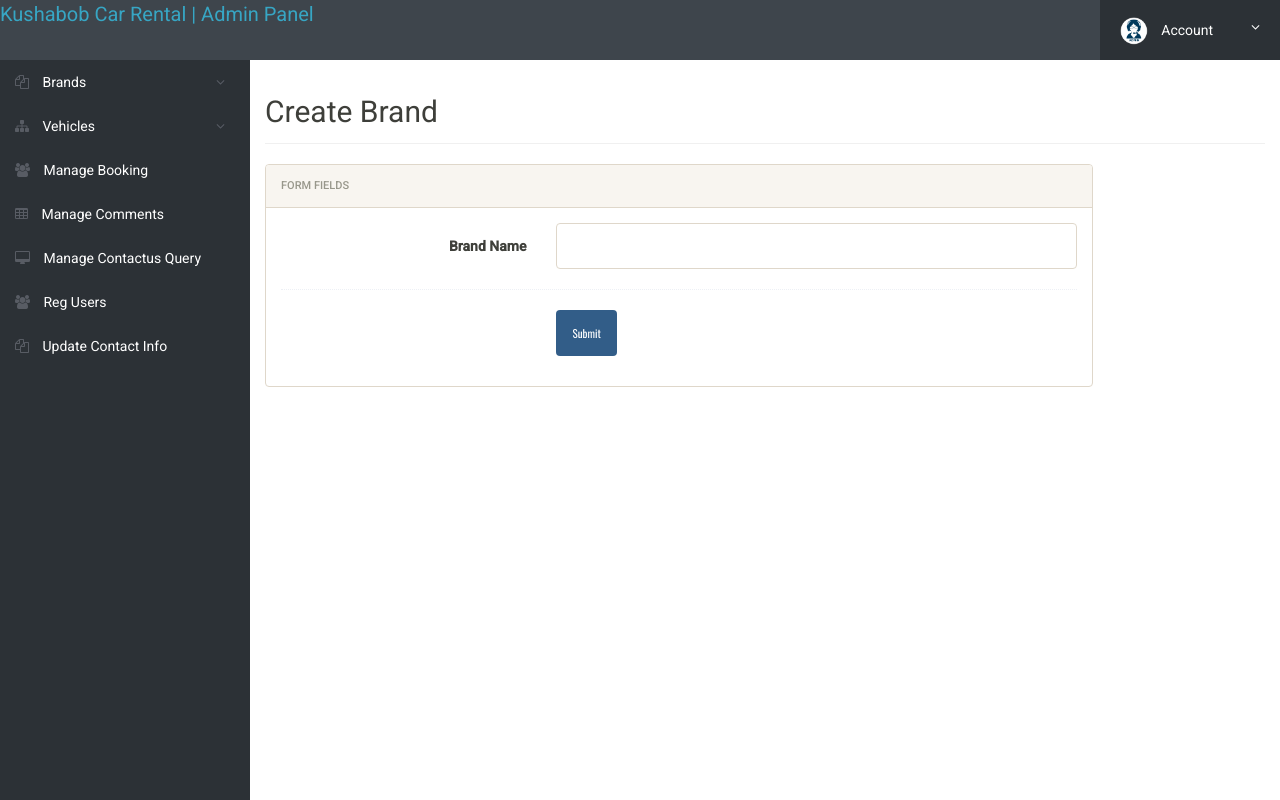
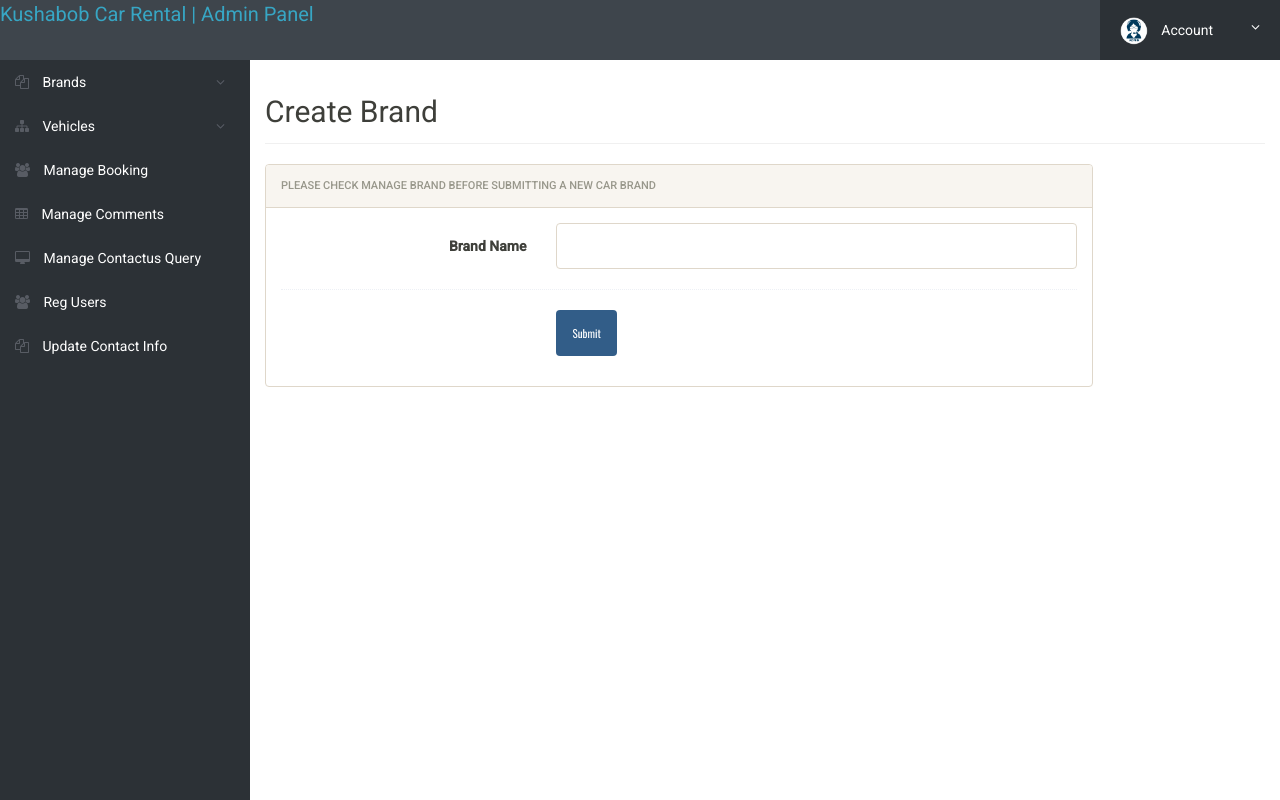
Before and after one commit to sharmindran/AgileGroup, a PHP site: page /admin/create-brand.php in a window 1280 px wide. Run offline with PHP 8.4, Linux system fonts and the light colour scheme; the visitor is signed in with stand-in values (Sample User, id 1); data that the repository does not hold is empty.

Commit message:
admin updated (bug fixing)

```diff
--- a/admin/create-brand.php
+++ b/admin/create-brand.php
@@ -39,7 +39,7 @@ $error="Something went wrong. Please try again";
 	<meta name="author" content="">
 	<meta name="theme-color" content="#3e454c">
 
-	<title>Car Rental Portal | Admin Create Brand</title>
+	<title>Kushabob Car Rental Portal | Admin Create Brand</title>
 
 	<!-- Font awesome -->
 	<link rel="stylesheet" href="css/font-awesome.min.css">
@@ -94,7 +94,7 @@ $error="Something went wrong. Please try again";
 						<div class="row">
 							<div class="col-md-10">
 								<div class="panel panel-default">
-									<div class="panel-heading">Form fields</div>
+									<div class="panel-heading">Please Check Manage Brand before submitting a New Car Brand</div>
 									<div class="panel-body">
 										<form method="post" name="chngpwd" class="form-horizontal" onSubmit="return valid();">
 
```
